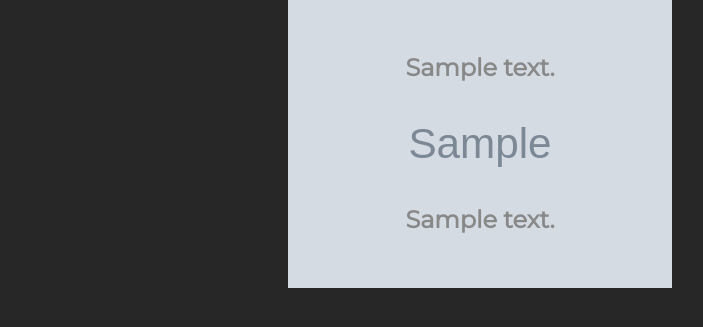
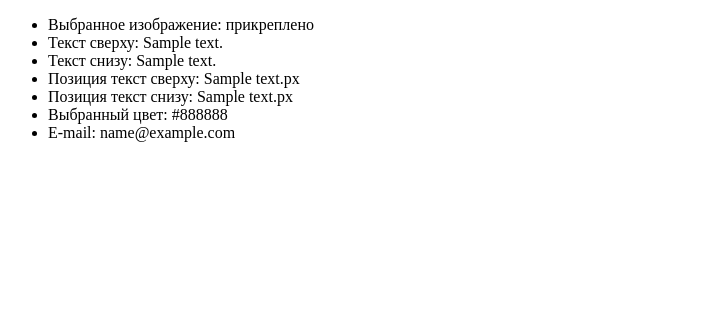
Before and after one commit to glebkaaa/M3-L4, a Flask app: template templates/result.html in a window 1280 px wide. Shown: the top 327 px of the page, without its empty margins (0-703 px from the left). Run offline with Flask 3, Linux system fonts and the light colour scheme; the template is opened without the code that fills it: most values are stand-ins (such as "Sample title", 1, 10 or a date in 2020); grey boxes marked "Sample" are stand-in pictures.

Commit message:
some features and updates

```diff
--- a/info.py
+++ b/info.py
@@ -1,3 +1,3 @@
 sender = 'gusliakovgleb2020@gmail.com'
 password = 'msllzzqiizkfzxgy'
-subject = 'Ваш мем'
+subject = 'Ваши данные'
--- a/main.py
+++ b/main.py
@@ -1,61 +1,80 @@
+import smtplib
+from flask import Flask, render_template, send_from_directory, request
+from jinja2 import Environment, FileSystemLoader
 from email.mime.multipart import MIMEMultipart
-import ssl
-import smtplib
-import requests
 from email.mime.text import MIMEText
 from email.mime.image import MIMEImage
-from jinja2 import Environment, FileSystemLoader
-from bs4 import BeautifulSoup
-from flask import Flask, render_template, send_from_directory, request, url_for
 from info import sender, password, subject
+from translate import Translator
 
+# initialize flask app
 app = Flask(__name__)
 
 
 def send_email():
-    global selected_image, text_top, text_top_y, text_bottom, text_bottom_y, selected_color, email
-    selected_image = request.form.get('image-selector')
-    text_top = request.form.get('textTop')
-    text_bottom = request.form.get('textBottom')
-    text_top_y = request.form.get('textTop_y')
-    text_bottom_y = request.form.get('textBottom_y')
-    selected_color = request.form.get('color-selector')
-    email = request.form.get('email')
-    env = Environment(loader=FileSystemLoader('.'))
-    template = env.get_template('templates/result.html')
+    try:
+        # env settings
+        env = Environment(loader=FileSystemLoader('.'))
+        template = env.get_template('templates/result.html')
 
-    with open(f'static/img/{selected_image}', 'rb') as f:
-        image_data = f.read()
-    image = MIMEImage(image_data, name=f'{selected_image}')
+        # read the image
+        with open(f'static/img/{selected_image}', 'rb') as f:
+            image_data = f.read()
+        image = MIMEImage(image_data, name=f'{selected_image}')
 
-    rendered_template = template.render(
-        selected_color=selected_color,
-        text_top_y=text_top_y,
-        text_top=text_top,
-        selected_image=selected_image,
-        text_bottom_y=text_bottom_y,
-        text_bottom=text_bottom,
-    )
+        # translate selected_color
+        translator = Translator(to_lang='ru')
+        translation = translator.translate(selected_color)
 
-    msg = MIMEMultipart()
-    text = MIMEText(rendered_template, 'html')
-    msg['From'] = sender
-    msg['To'] = email
-    msg['Subject'] = subject
-    msg.attach(text)
-    msg.attach(image)
+        # render template
+        rendered_template = template.render(
+            selected_color=translation,
+            text_top_y=text_top_y,
+            text_top=text_top,
+            selected_image=selected_image,
+            text_bottom_y=text_bottom_y,
+            text_bottom=text_bottom,
+            email=email
+            )
 
-    server = smtplib.SMTP('smtp.gmail.com', 587)
-    server.starttls()
-    server.login(sender, password)
-    server.sendmail(sender, email, msg.as_string())
-    server.quit()
+        # settings
+        msg = MIMEMultipart()
+        text = MIMEText(rendered_template, 'html')
+        msg['From'] = sender
+        msg['To'] = email
+        msg['Subject'] = subject
+        msg.attach(text)
+        msg.attach(image)
+
+        # server
+        server = smtplib.SMTP('smtp.gmail.com', 587)
+        server.starttls()
+        server.login(sender, password)
+        server.sendmail(sender, email, msg.as_string())
+        server.quit()
+    except Exception as e:
+        # error handling
+        return f'An error occurred! The error is {e}'
 
 
 @app.route('/', methods=['GET', 'POST'])
 def index():
+    # global variables
+    global selected_image, text_top, text_top_y, text_bottom, text_bottom_y, selected_color, email
     if request.method == 'POST':
+        # function send_email
         send_email()
+
+        # get values from index.html
+        selected_image = request.form.get('image-selector')
+        text_top = request.form.get('textTop')
+        text_bottom = request.form.get('textBottom')
+        text_top_y = request.form.get('textTop_y')
+        text_bottom_y = request.form.get('textBottom_y')
+        selected_color = request.form.get('color-selector')
+        email = request.form.get('email')
+
+        # return index.html
         return render_template('index.html',
                                selected_image=selected_image,
                                text_top=text_top,
@@ -65,11 +84,13 @@ def index():
                                selected_color=selected_color,
                                )
     else:
+        # return index.html with default values
         return render_template('index.html', selected_image='logo.svg')
 
 
 @app.route('/static/img/<path:path>')
 def serve_images(path):
+    # select an image
     return send_from_directory('static/img', path)
 
 
--- a/templates/result.html
+++ b/templates/result.html
@@ -1,25 +1,21 @@
 <!DOCTYPE html>
 <html lang="en">
 	<head>
-  <meta charset="UTF-8">
-  <meta name="viewport" content="width=device-width, initial-scale=1.0">
+		<meta charset="UTF-8" />
+		<meta name="viewport" content="width=device-width, initial-scale=1.0" />
 		<title>Document</title>
-  <link rel="stylesheet" href="../static/css/style.css">
 	</head>
 	<body>
 		{% block content %}
-  <div class="meme-block" id="memeBlock">
-
-    <p class="text_top" style="color: {{selected_color}}; top: {{ text_top_y }}px">
-      {{ text_top }}
-    </p>
-
-    <img class="meme" src="{{ selected_image }}" alt="{{ selected_image }}">
-
-    <p class="text_bottom" style="color: {{selected_color}}; bottom: {{ text_bottom_y }}px">
-      {{ text_bottom }}
-    </p>
-  </div>
+		<ul>
+			<li>Выбранное изображение: прикреплено</li>
+			<li>Текст сверху: {{ text_top }}</li>
+			<li>Текст снизу: {{ text_bottom }}</li>
+			<li>Позиция текст сверху: {{ text_top_y }}px</li>
+			<li>Позиция текст снизу: {{ text_bottom_y }}px</li>
+			<li>Выбранный цвет: {{ selected_color }}</li>
+			<li>E-mail: {{ email }}</li>
+		</ul>
 		{% endblock %}
 	</body>
 </html>
```
Also changed, not shown: 2 other files. Lines whose indentation alone changed are shown as unchanged.
